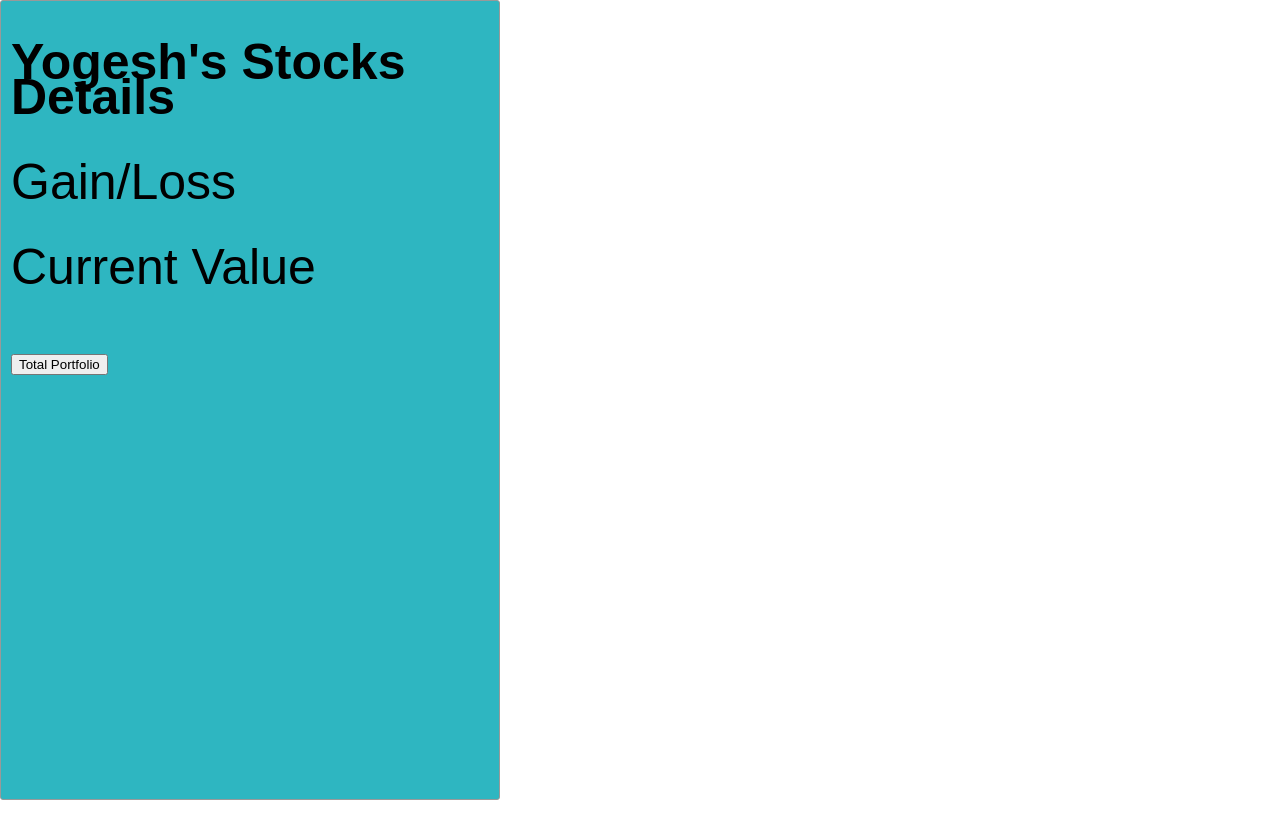
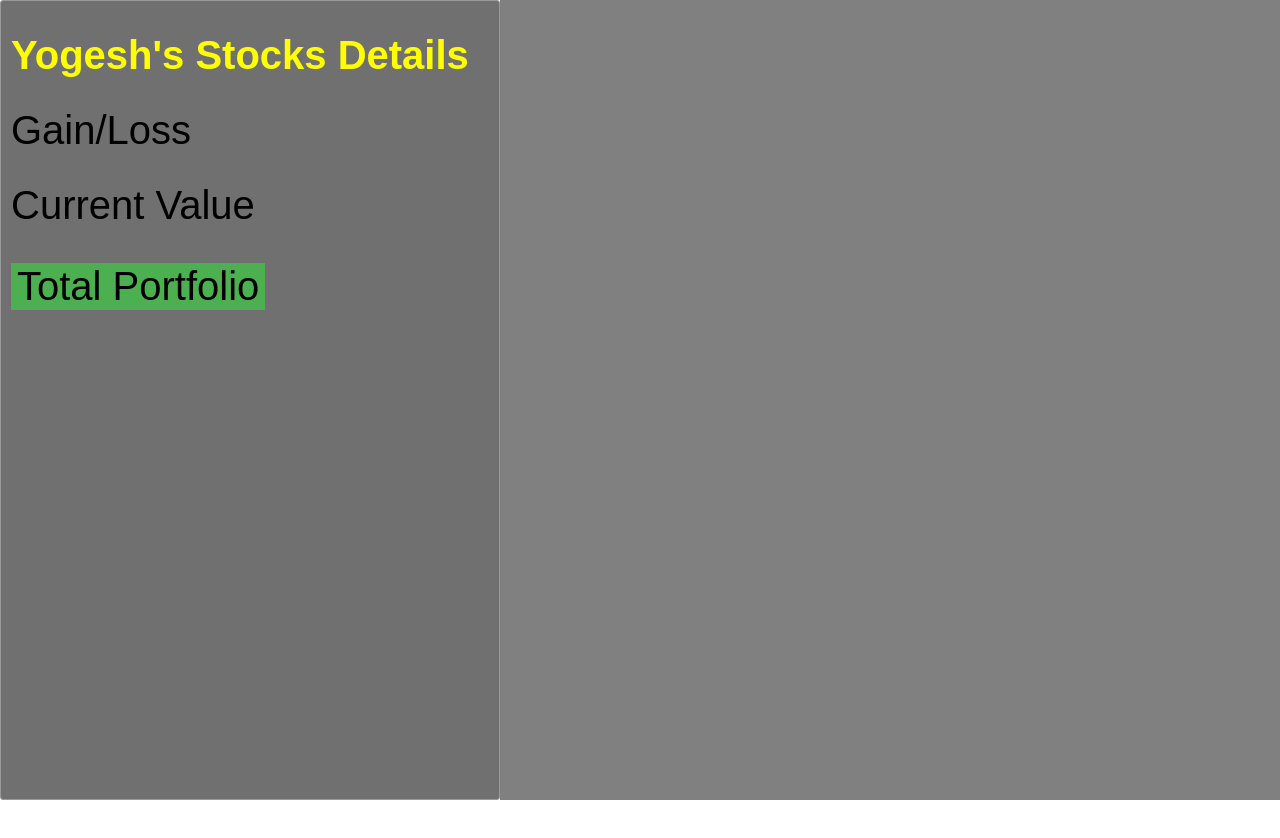
Before and after one commit to Aarthyravi/Stock-App, a plain HTML site: page index.html in a window 1280 px wide. After the commit the page ends 800 px from the top, so only its background shows below. Drawn offline with Linux system fonts and the light colour scheme; no server answers.

Commit message:
feat: completed style

```diff
--- a/css/style.css
+++ b/css/style.css
@@ -6,25 +6,39 @@ body {
   width: 100%;
   margin: 0;
   padding: 0;
+
 }
 .container {
   height: 100%;
   position: relative;
 }
 p,.header_title{
-  font-size: 50px;
+  font-size: 40px;
 }
 
 div{
   position: relative;
+
 }
 
 .price{
   font-size: 40px;
 }
+.header_title{
+  color: #ffff00;
+}
+
+#gain{
+  border-radius: 3px;
+  padding: 10px 10px 10px 10px;
+
+}
+#gainp,#currentinfop{
+  color:
+}
 
 .options-box {
-  background: #2eb6C1;
+  background: #707070;
   border: 1px solid #999;
   border-radius: 3px;
   height: 100%;
@@ -32,6 +46,7 @@ div{
   padding: 10px 10px 30px 10px;
   text-align: left;
   width: 500px;
+  bottom: 0px;
 }
 
 .nav{
@@ -85,11 +100,24 @@ ul{
   color: #212121;
 }
 #info {
-  top: 150px;
+  background: #808080;
+  top: 0px;
   bottom:0px;
   height: 100%;
-  left: 842px;
+  left: 500px;
   position: absolute;
   right: 0px;
   font-size: 90px;
+  text-align: center;
 }
+
+.button {
+    background-color: #4CAF50;
+    border: none;
+    color: black;
+    text-align: center;
+    text-decoration: none;
+    display: inline-block;
+    font-size: 40px;
+    cursor: pointer;
+}
```
